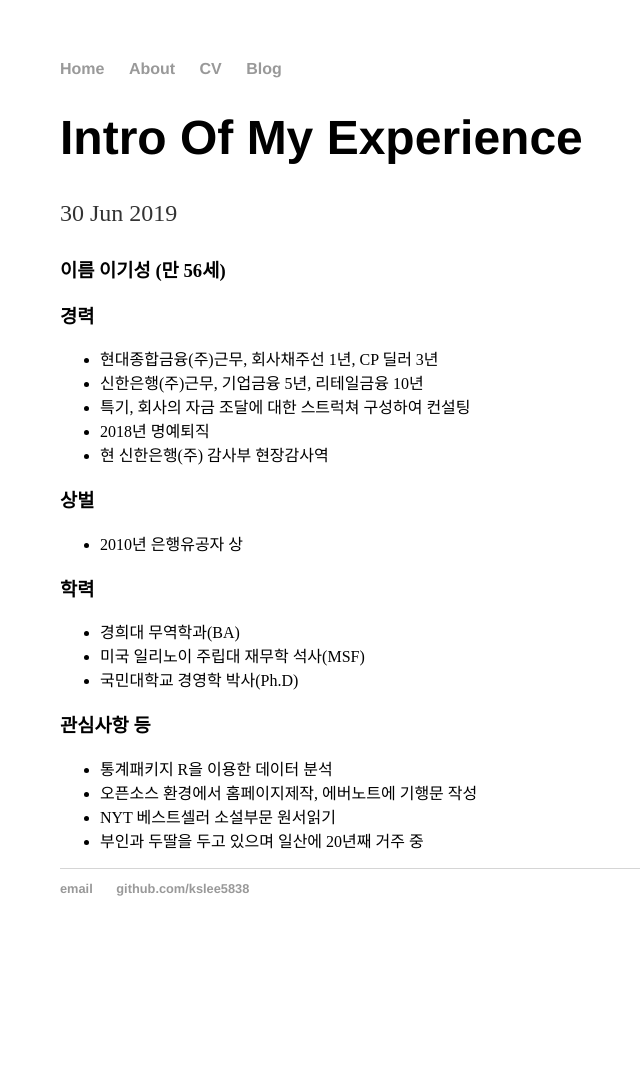
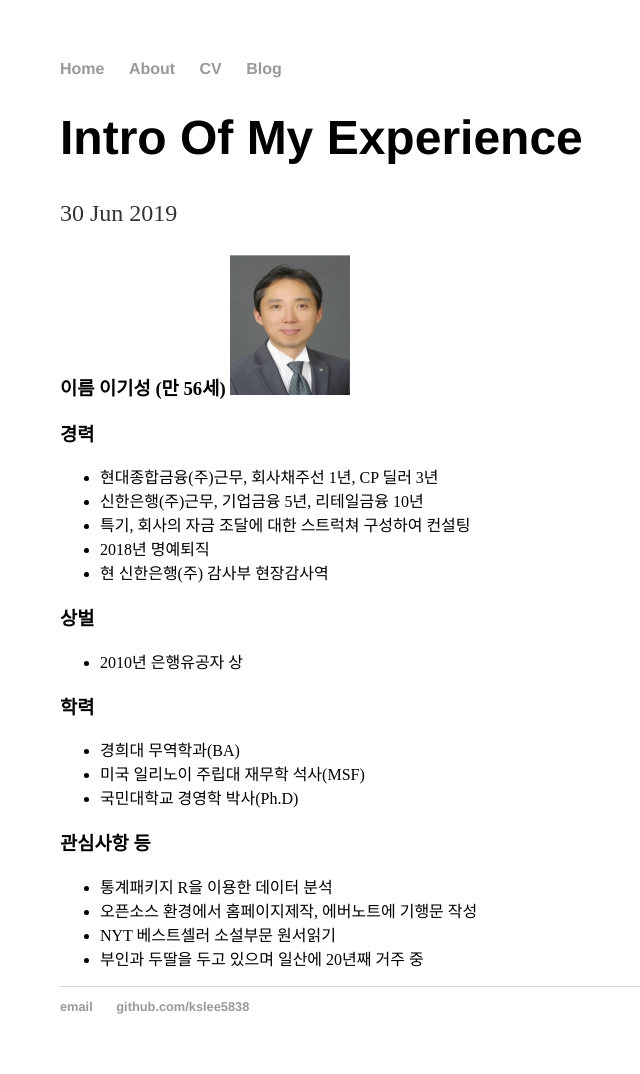
Before and after one commit to kslee5838/kslee5838.github.io, a Jekyll site: the page built from _posts/2019-06-30-intro-of-my-experience.md, in a window 1280 px wide. Shown: the whole page, without its empty margins (132-772 px from the left). Built offline with Jekyll 4.4.1, drawn with Linux system fonts in a browser that asks for light colours; our own code applies the rules of GitHub Pages for plain Markdown files; before the commit the page ends 956 px from its top, so only the background shows below that.

Commit message:
update to add picture

```diff
--- a/_posts/2019-06-30-intro-of-my-experience.md
+++ b/_posts/2019-06-30-intro-of-my-experience.md
@@ -1,4 +1,4 @@
-### 이름 이기성 (만 56세)
+### 이름 이기성 (만 56세)    ![My helpful screenshot](/assets/picture.myself.jpg)
 
 ### 경력
 * 현대종합금융(주)근무, 회사채주선 1년, CP 딜러 3년
```
